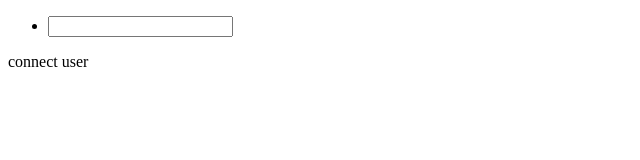
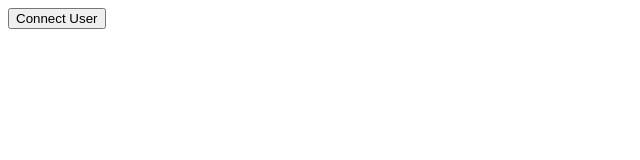
Before and after one commit to DhrisyaTS/ApiRecommendationMock, a website: page public/index.html in a window 1280 px wide. Shown: the whole page, without its empty margins (0-640 px from the left). Drawn offline with nearby package versions, Linux system fonts and the light colour scheme.

Commit message:
Removed Unnecessary Code

```diff
--- a/public/css/style.css
+++ b/public/css/style.css
@@ -26,105 +26,10 @@ html, body {
   padding: 0;
 }
 
-ul {
-  list-style: none;
-  word-wrap: break-word;
-}
-
-/* Pages */
-
-.pages {
-  height: 100%;
-  margin: 0;
-  padding: 0;
-  width: 100%;
-}
-
-.page {
-  height: 100%;
-  position: absolute;
-  width: 100%;
-}
-
-/* Login Page */
-
-.login.page {
-  background-color: #000;
-}
-
-.login.page .form {
-  height: 100px;
-  margin-top: -100px;
-  position: absolute;
-
-  text-align: center;
-  top: 50%;
-  width: 100%;
-}
-
-.login.page .form .usernameInput {
-  background-color: transparent;
-  border: none;
-  border-bottom: 2px solid #fff;
-  outline: none;
-  padding-bottom: 15px;
-  text-align: center;
-  width: 400px;
-}
-
-.login.page .title {
-  font-size: 200%;
-}
-
-.login.page .usernameInput {
-  font-size: 200%;
-  letter-spacing: 3px;
-}
-
-.login.page .title, .login.page .usernameInput {
-  color: #fff;
-  font-weight: 100;
-}
-
-/* Chat page */
-
-.chat.page {
-  display: none;
-}
-
-/* Font */
-
-.messages {
-  font-size: 150%;
-}
-
-.inputMessage {
-  font-size: 100%;
-}
-
-.log {
+.divStyle {
   color: gray;
-  font-size: 70%;
+  font-size: 90%;
   margin: 5px;
-  text-align: center;
-}
-
-/* Messages */
-
-.chatArea {
-  height: 100%;
-  padding-bottom: 60px;
-}
-
-.messages {
-  height: 100%;
-  margin: 0;
-  overflow-y: scroll;
-  padding: 10px 20px 10px 20px;
-}
-
-.message.typing .messageBody {
-  color: gray;
 }
 
 .username {
@@ -132,6 +37,8 @@ ul {
   overflow: hidden;
   padding-right: 15px;
   text-align: right;
+  margin: 10px;
+
 }
 
 /* Input */
@@ -147,3 +54,7 @@ ul {
   right: 0;
   width: 100%;
 }
+
+#agentId{
+    font-size: 90%;
+}
--- a/public/index.html
+++ b/public/index.html
@@ -5,23 +5,15 @@
   <title>Welcome Agent</title>
   <!--<link rel="stylesheet" href="/css/style.css">-->
 </head>
+
 <body>
-  <ul class="pages">
-    <li class="login page">
-      <div class="form">
-        <input id="userinputtextbox" class="usernameInput" type="text" maxlength="14" />
-      </div>
-    </li>
-  </ul>
-  <div class="recomendations">
+  <button type="button" id="connectUser" class="username" >Connect User</button>
+  <!--<span id="connectUser" class="username">Connect User</span>-->
+  <span id="agentId"></span>
+  <div class="recomendations divStyle">
   </div>
-  <span id="connectUser">connect user</span>
-  <span id="agentId"></span>
-
   <script src="https://code.jquery.com/jquery-1.10.2.min.js"></script>
   <script src="./js/socket.io.js"></script>
   <script src="./js/main.js"></script>
-  <!--<script src="../server.js"></script>-->
-
 </body>
 </html>
```
Also changed, not shown: public/js/socket.client.js (deleted, +0 -42 lines), server.js (+0 -42 lines).
